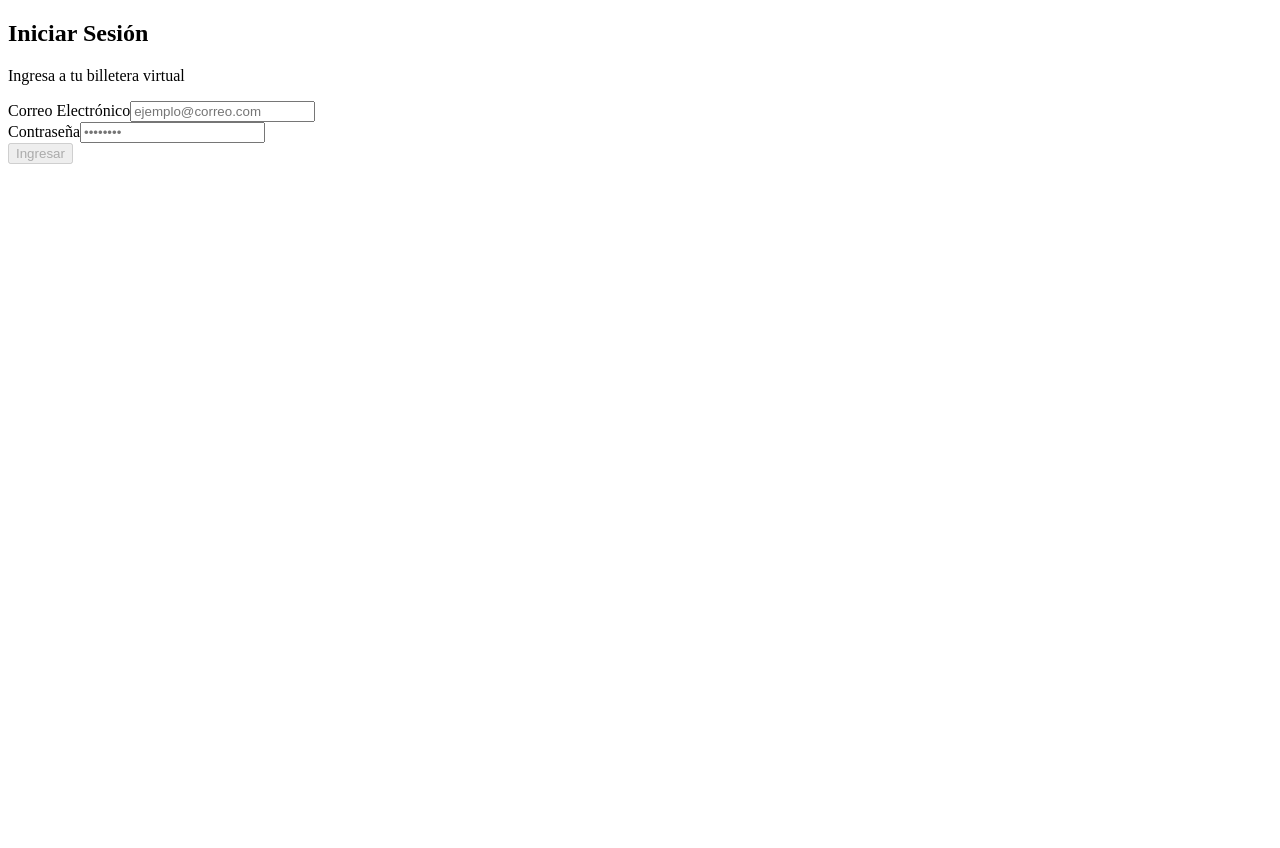
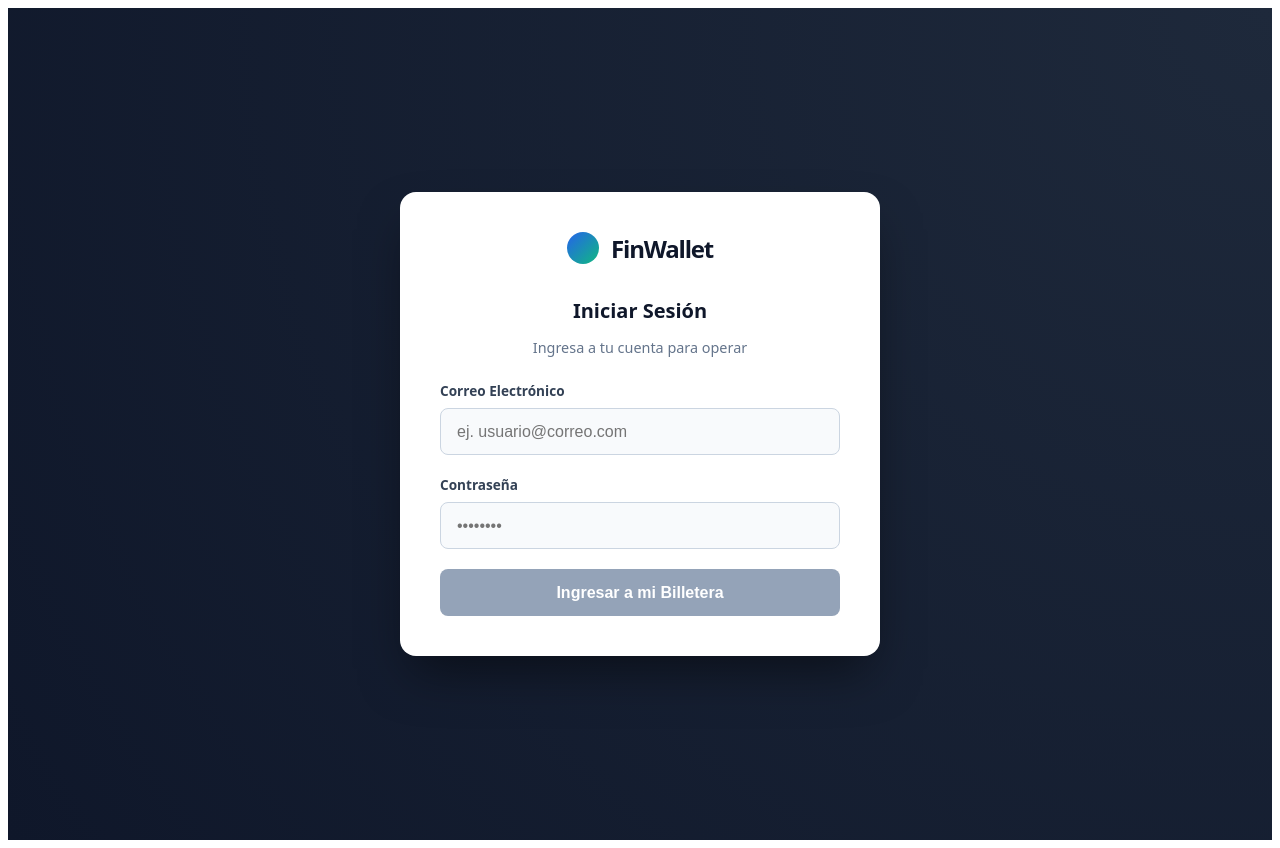
Before and after one commit to ghernandezsotodev/FinWallet, an Angular app in the folder wallet-frontend/: page /login in a window 1280 px wide. Before the commit the page ends 800 px from the top, so only its background shows below. Built offline with nearby package versions, Linux system fonts and the light colour scheme.

Commit message:
fix(auth): migrate login state to signals, handle 401 errors, and apply fintech design

```diff
--- a/wallet-frontend/src/app/features/auth/login/login.component.html
+++ b/wallet-frontend/src/app/features/auth/login/login.component.html
@@ -1,24 +1,29 @@
 <div class="login-wrapper">
   <div class="login-card">
-    <h2>Iniciar Sesión</h2>
-    <p>Ingresa a tu billetera virtual</p>
 
-    @if (errorMessage) {
+    <div class="brand">
+      <div class="logo-circle"></div>
+      <h2>FinWallet</h2>
+    </div>
+
+    <h3>Iniciar Sesión</h3>
+    <p class="subtitle">Ingresa a tu cuenta para operar</p>
+
+    @if (errorMessage()) {
       <div class="alert alert-error">
-        {{ errorMessage }}
+        {{ errorMessage() }}
       </div>
     }
 
     <form [formGroup]="loginForm" (ngSubmit)="onSubmit()">
-
       <div class="form-group">
         <label for="email">Correo Electrónico</label>
         <input
           id="email"
           type="email"
           formControlName="email"
-          placeholder="ejemplo@correo.com"
-          [attr.disabled]="isLoading ? true : null"
+          placeholder="ej. usuario@correo.com"
+          [readonly]="isLoading()"
         >
         @if (loginForm.get('email')?.invalid && loginForm.get('email')?.touched) {
           <small class="error-text">Por favor, ingresa un correo válido.</small>
@@ -32,21 +37,20 @@
           type="password"
           formControlName="password"
           placeholder="••••••••"
-          [attr.disabled]="isLoading ? true : null"
+          [readonly]="isLoading()"
         >
         @if (loginForm.get('password')?.invalid && loginForm.get('password')?.touched) {
           <small class="error-text">La contraseña es obligatoria.</small>
         }
       </div>
 
-      <button type="submit" [disabled]="loginForm.invalid || isLoading">
-        @if (isLoading) {
-          <span>Cargando...</span>
+      <button type="submit" [disabled]="loginForm.invalid || isLoading()">
+        @if (isLoading()) {
+          <span class="spinner"></span> Procesando...
         } @else {
-          <span>Ingresar</span>
+          <span>Ingresar a mi Billetera</span>
         }
       </button>
-
     </form>
   </div>
 </div>
--- a/wallet-frontend/src/app/features/auth/login/login.component.scss
+++ b/wallet-frontend/src/app/features/auth/login/login.component.scss
@@ -0,0 +1,163 @@
+$header-bg: #0f172a;
+$card-bg: #ffffff;
+$text-primary: #0f172a;
+$text-muted: #64748b;
+$color-blue: #2563eb;
+$color-blue-dark: #1d4ed8;
+
+.login-wrapper {
+  min-height: 100vh;
+  display: flex;
+  align-items: center;
+  justify-content: center;
+  background-color: $header-bg;
+  background-image: radial-gradient(circle at top right, #1e293b, #0f172a);
+  font-family: system-ui, -apple-system, sans-serif;
+  padding: 1rem;
+}
+
+.login-card {
+  background: $card-bg;
+  width: 100%;
+  max-width: 400px;
+  padding: 2.5rem;
+  border-radius: 16px;
+  box-shadow: 0 25px 50px -12px rgba(0, 0, 0, 0.5);
+
+  .brand {
+    display: flex;
+    align-items: center;
+    justify-content: center;
+    gap: 0.75rem;
+    margin-bottom: 2rem;
+
+    .logo-circle {
+      width: 32px;
+      height: 32px;
+      background: linear-gradient(135deg, $color-blue, #10b981);
+      border-radius: 50%;
+    }
+
+    h2 {
+      margin: 0;
+      font-size: 1.5rem;
+      color: $text-primary;
+      font-weight: 800;
+      letter-spacing: -0.05em;
+    }
+  }
+
+  h3 {
+    margin: 0 0 0.25rem;
+    color: $text-primary;
+    font-size: 1.25rem;
+    text-align: center;
+  }
+
+  .subtitle {
+    text-align: center;
+    color: $text-muted;
+    margin-bottom: 1.5rem;
+    font-size: 0.9rem;
+  }
+}
+
+.form-group {
+  margin-bottom: 1.25rem;
+
+  label {
+    display: block;
+    margin-bottom: 0.5rem;
+    font-weight: 600;
+    color: #334155;
+    font-size: 0.85rem;
+  }
+
+  input {
+    width: 100%;
+    box-sizing: border-box;
+    padding: 0.85rem 1rem;
+    border: 1px solid #cbd5e1;
+    border-radius: 8px;
+    font-size: 1rem;
+    color: $text-primary;
+    transition: all 0.2s ease;
+    background-color: #f8fafc;
+
+    &:focus {
+      outline: none;
+      border-color: $color-blue;
+      background-color: #fff;
+      box-shadow: 0 0 0 3px rgba(37, 99, 235, 0.15);
+    }
+
+    &[readonly] {
+      opacity: 0.7;
+      cursor: not-allowed;
+    }
+  }
+}
+
+.error-text {
+  display: block;
+  color: #ef4444;
+  font-size: 0.8rem;
+  margin-top: 0.4rem;
+  font-weight: 500;
+}
+
+button[type="submit"] {
+  width: 100%;
+  padding: 0.9rem;
+  background-color: $color-blue;
+  color: #ffffff;
+  font-weight: 700;
+  font-size: 1rem;
+  border: none;
+  border-radius: 8px;
+  cursor: pointer;
+  margin-top: 1rem;
+  transition: background-color 0.2s ease, transform 0.1s ease;
+  display: flex;
+  align-items: center;
+  justify-content: center;
+  gap: 0.5rem;
+
+  &:hover:not(:disabled) {
+    background-color: $color-blue-dark;
+    transform: translateY(-1px);
+  }
+
+  &:disabled {
+    background-color: #94a3b8;
+    cursor: not-allowed;
+  }
+}
+
+.spinner {
+  width: 16px;
+  height: 16px;
+  border: 3px solid rgba(255,255,255,0.3);
+  border-radius: 50%;
+  border-top-color: #fff;
+  animation: spin 1s ease-in-out infinite;
+}
+
+@keyframes spin {
+  to { transform: rotate(360deg); }
+}
+
+.alert {
+  padding: 0.85rem;
+  margin-bottom: 1.5rem;
+  border-radius: 8px;
+  font-size: 0.85rem;
+  font-weight: 600;
+  text-align: center;
+}
+
+.alert-error {
+  background-color: #fef2f2;
+  color: #991b1b;
+  border: 1px solid #fecaca;
+}
--- a/wallet-frontend/src/app/features/auth/login/login.component.ts
+++ b/wallet-frontend/src/app/features/auth/login/login.component.ts
@@ -1,9 +1,8 @@
-import { Component, inject } from '@angular/core';
+import { Component, inject, signal } from '@angular/core';
 import { CommonModule } from '@angular/common';
 import { ReactiveFormsModule, FormBuilder, Validators } from '@angular/forms';
 import { Router } from '@angular/router';
 import { AuthService } from '../../../core/services/auth.service';
-import {AuthRequest} from '../../../core/models/auth.model';
 
 @Component({
   selector: 'app-login',
@@ -17,13 +16,13 @@ export class LoginComponent {
   private readonly authService = inject(AuthService);
   private readonly router = inject(Router);
 
-  loginForm = this.fb.group({
+  loginForm = this.fb.nonNullable.group({
     email: ['', [Validators.required, Validators.email]],
     password: ['', [Validators.required]]
   });
 
-  errorMessage = '';
-  isLoading = false;
+  errorMessage = signal<string>('');
+  isLoading = signal<boolean>(false);
 
   onSubmit(): void {
     if (this.loginForm.invalid) {
@@ -31,17 +30,22 @@ export class LoginComponent {
       return;
     }
 
-    this.isLoading = true;
-    this.errorMessage = '';
+    this.isLoading.set(true);
+    this.errorMessage.set('');
 
-    this.authService.login(<AuthRequest>this.loginForm.value).subscribe({
+    this.authService.login(this.loginForm.getRawValue()).subscribe({
       next: () => {
         console.log('¡Login exitoso! Token guardado.');
         this.router.navigate(['/dashboard']);
       },
       error: (err) => {
-        this.isLoading = false;
-        this.errorMessage = 'Credenciales inválidas o error de conexión.';
+        this.isLoading.set(false);
+
+        if (err.status === 401 || err.status === 403) {
+          this.errorMessage.set('Correo o contraseña incorrectos.');
+        } else {
+          this.errorMessage.set('Error de conexión. Inténtalo más tarde.');
+        }
         console.error('Login error:', err);
       }
     });
```
